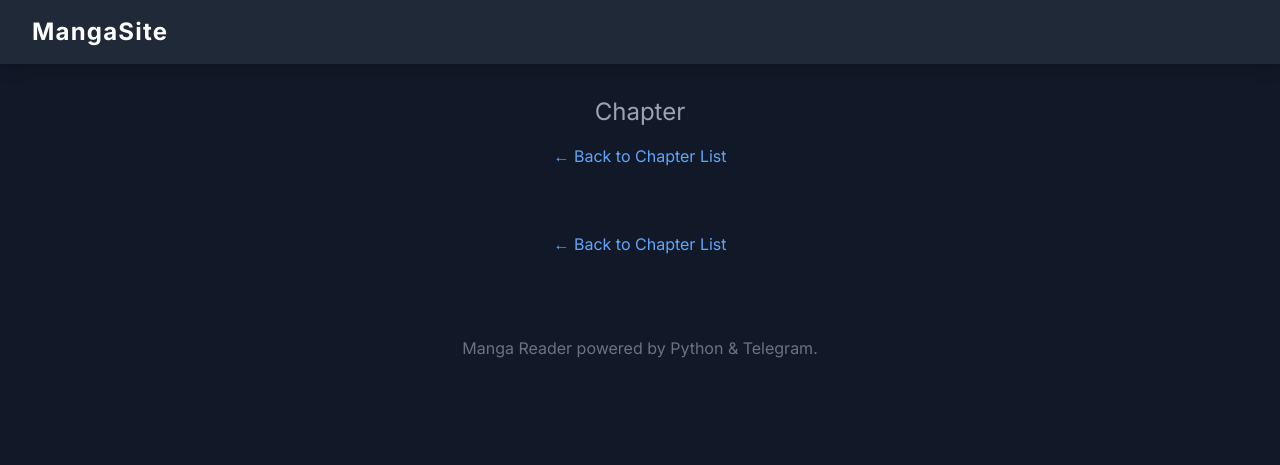
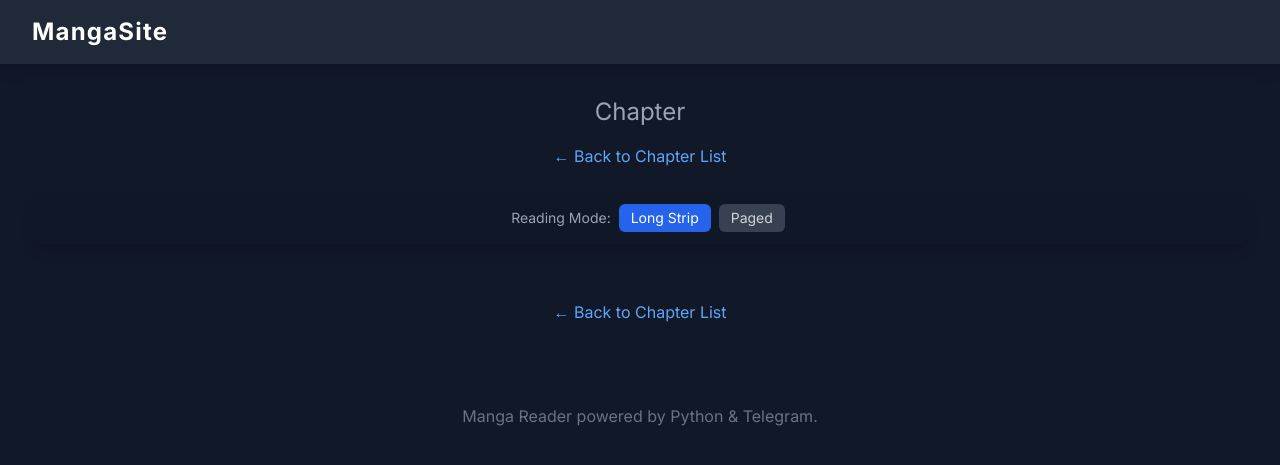
Before and after one commit to vkmsboy/temp_cmik, a Flask app: template templates/chapter_reader.html in a window 1280 px wide. Shown: the top 465 px of the page. Run offline with Flask 3, Linux system fonts and the light colour scheme; the template is opened without the code that fills it, so the values that code supplies are empty; some libraries are stand-ins or nearby versions.

Commit message:
Update chapter_reader.html

```diff
--- a/templates/chapter_reader.html
+++ b/templates/chapter_reader.html
@@ -1,25 +1,139 @@
 {% extends "base.html" %}
+
 {% block title %}Reading {{ chapter.manga.title }} Ch. {{ chapter.chapter_number }}{% endblock %}
+
 {% block content %}
-<div class="text-center mb-8">
+<div class="text-center mb-6">
     <h1 class="text-4xl font-bold text-white">{{ chapter.manga.title }}</h1>
     <h2 class="text-2xl text-gray-400">Chapter {{ chapter.chapter_number }}</h2>
     <div class="mt-4">
         <a href="{{ url_for('manga_detail', manga_id=chapter.manga.id) }}" class="text-blue-400 hover:underline">&larr; Back to Chapter List</a>
     </div>
 </div>
-<div class="flex flex-col items-center">
+
+<!-- Reader Controls -->
+<div class="sticky top-0 z-10 bg-gray-900/80 backdrop-blur-sm py-3 mb-6 flex justify-center items-center gap-4 rounded-lg shadow-lg">
+    <div class="text-white font-semibold" id="page-counter"></div>
+    <div class="flex items-center gap-2">
+        <span class="text-sm text-gray-400">Reading Mode:</span>
+        <button id="mode-long-strip" class="px-3 py-1 text-sm font-medium rounded-md bg-blue-600 text-white">Long Strip</button>
+        <button id="mode-paged" class="px-3 py-1 text-sm font-medium rounded-md bg-gray-700 text-gray-300 hover:bg-gray-600">Paged</button>
+    </div>
+</div>
+
+<!-- Paged View Container -->
+<div id="paged-view" class="hidden flex-col items-center">
+    <div class="w-full max-w-4xl mb-4 relative">
+        <img id="paged-image" src="" alt="Page" class="w-full h-auto rounded-md shadow-lg" loading="lazy">
+    </div>
+    <div class="flex items-center justify-center gap-4 text-white">
+        <button id="prev-page" class="px-6 py-2 bg-gray-700 rounded-md hover:bg-gray-600 transition-colors">&larr; Previous</button>
+        <span id="paged-counter" class="font-semibold text-lg"></span>
+        <button id="next-page" class="px-6 py-2 bg-gray-700 rounded-md hover:bg-gray-600 transition-colors">Next &rarr;</button>
+    </div>
+</div>
+
+<!-- Long Strip View Container -->
+<div id="long-strip-view" class="flex flex-col items-center">
     {% for page in chapter.pages %}
     <div class="w-full max-w-4xl bg-gray-800 mb-1">
         <img src="{{ url_for('get_telegram_image', file_id=page.file_id) }}"
              alt="Page {{ page.page_number }}"
              class="w-full h-auto"
-             loading="lazy"
-             onerror="this.onerror=null;this.src='https://placehold.co/800x1200/111827/4b5563?text=Page+{{ page.page_number }}+Error';">
+             loading="lazy">
     </div>
     {% endfor %}
 </div>
+
 <div class="text-center mt-8">
     <a href="{{ url_for('manga_detail', manga_id=chapter.manga.id) }}" class="text-blue-400 hover:underline">&larr; Back to Chapter List</a>
 </div>
+
+<script>
+    document.addEventListener('DOMContentLoaded', function() {
+        const pages = {{ chapter.pages | tojson }};
+        const pageURLs = pages.map(p => `{{ url_for('index') }}image/${p.file_id}`);
+
+        let currentPageIndex = 0;
+
+        const longStripView = document.getElementById('long-strip-view');
+        const pagedView = document.getElementById('paged-view');
+
+        const modeLongStripBtn = document.getElementById('mode-long-strip');
+        const modePagedBtn = document.getElementById('mode-paged');
+
+        const pagedImage = document.getElementById('paged-image');
+        const prevPageBtn = document.getElementById('prev-page');
+        const nextPageBtn = document.getElementById('next-page');
+        const pagedCounter = document.getElementById('paged-counter');
+        const topCounter = document.getElementById('page-counter');
+
+        function updatePagedView() {
+            if (pages.length === 0) return;
+            pagedImage.src = pageURLs[currentPageIndex];
+            pagedCounter.textContent = `Page ${currentPageIndex + 1} of ${pages.length}`;
+            topCounter.textContent = `Page ${currentPageIndex + 1} of ${pages.length}`;
+
+            prevPageBtn.disabled = currentPageIndex === 0;
+            nextPageBtn.disabled = currentPageIndex === pages.length - 1;
+
+            prevPageBtn.classList.toggle('opacity-50', prevPageBtn.disabled);
+            nextPageBtn.classList.toggle('opacity-50', nextPageBtn.disabled);
+
+            window.scrollTo({ top: 0, behavior: 'smooth' });
+        }
+
+        function showLongStrip() {
+            longStripView.classList.remove('hidden');
+            pagedView.classList.add('hidden');
+            topCounter.textContent = '';
+
+            modeLongStripBtn.classList.replace('bg-gray-700', 'bg-blue-600');
+            modeLongStripBtn.classList.replace('text-gray-300', 'text-white');
+            modePagedBtn.classList.replace('bg-blue-600', 'bg-gray-700');
+            modePagedBtn.classList.replace('text-white', 'text-gray-300');
+        }
+
+        function showPaged() {
+            longStripView.classList.add('hidden');
+            pagedView.classList.remove('hidden');
+            updatePagedView();
+
+            modePagedBtn.classList.replace('bg-gray-700', 'bg-blue-600');
+            modePagedBtn.classList.replace('text-gray-300', 'text-white');
+            modeLongStripBtn.classList.replace('bg-blue-600', 'bg-gray-700');
+            modeLongStripBtn.classList.replace('text-white', 'text-gray-300');
+        }
+
+        modeLongStripBtn.addEventListener('click', showLongStrip);
+        modePagedBtn.addEventListener('click', showPaged);
+
+        prevPageBtn.addEventListener('click', () => {
+            if (currentPageIndex > 0) {
+                currentPageIndex--;
+                updatePagedView();
+            }
+        });
+
+        nextPageBtn.addEventListener('click', () => {
+            if (currentPageIndex < pages.length - 1) {
+                currentPageIndex++;
+                updatePagedView();
+            }
+        });
+
+        // Keyboard navigation for paged view
+        document.addEventListener('keydown', (e) => {
+            if (pagedView.classList.contains('hidden')) return; // Only if paged view is active
+            if (e.key === 'ArrowLeft') {
+                prevPageBtn.click();
+            } else if (e.key === 'ArrowRight') {
+                nextPageBtn.click();
+            }
+        });
+
+        // Initialize default view
+        showLongStrip();
+    });
+</script>
 {% endblock %}
```
